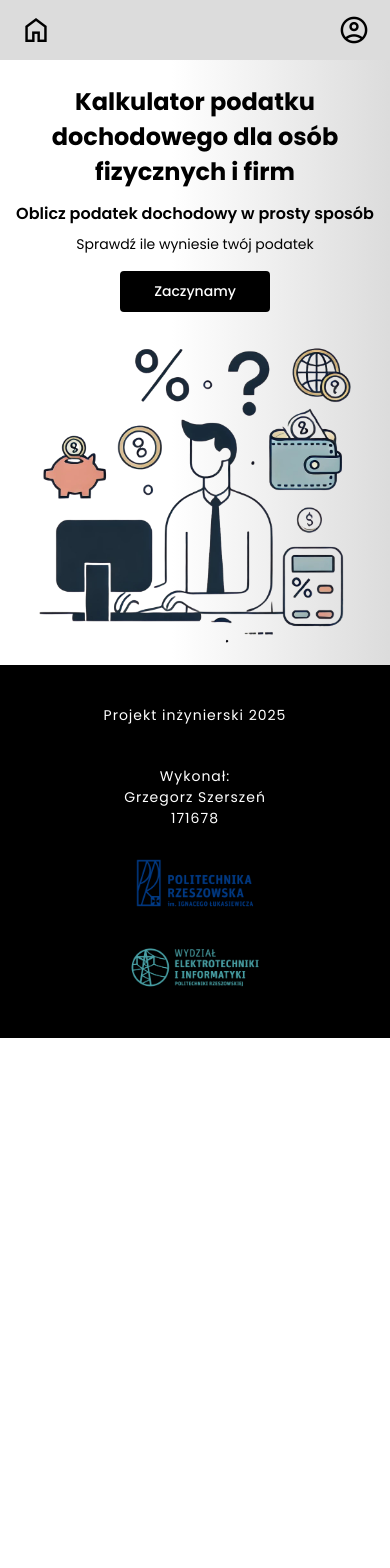
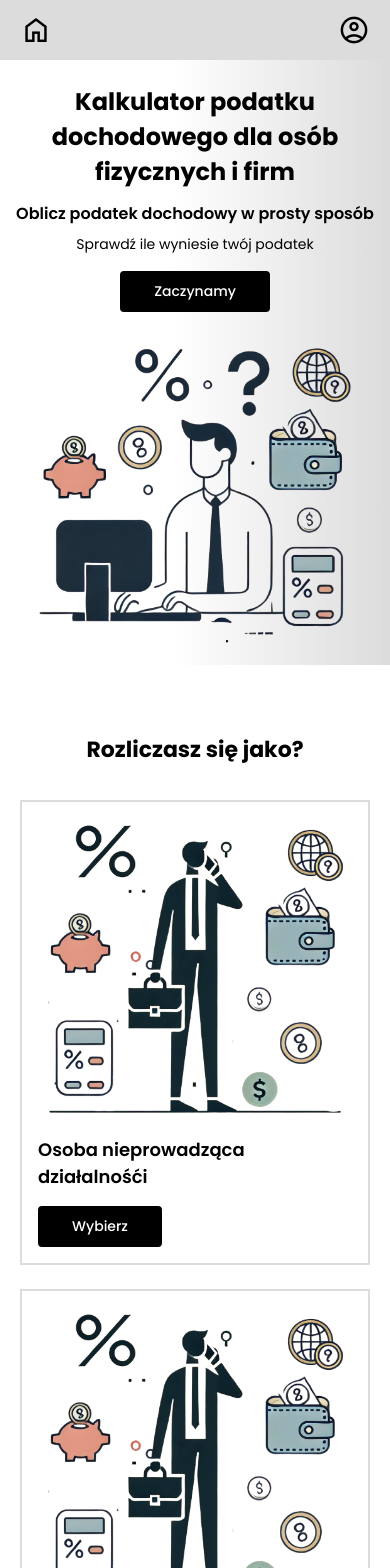
Before and after one commit to NadmorskaAlpaka/kalkulator-podatku-dochodowego, a React (Vite) app in the folder frontend/: page / in a window 390 px wide. Shown: the top 1568 px of the page. Before the commit the page ends 1038 px from the top, so only its background shows below. Built offline with nearby package versions, Linux system fonts and the light colour scheme.

Commit message:
choose tax path section layout, card component

```diff
--- /dev/null
+++ b/frontend/src/components/Card.jsx
@@ -0,0 +1,24 @@
+import React from "react";
+import "../styles/card.css";
+import { Link } from "react-router-dom";
+
+const Card = ({ size, imgUrl, imgAlt, title, path, buttonText }) => {
+    let cardClasses = ""
+    if(size == "big"){
+        cardClasses = "card card--big"
+    } else if(cardClasses == "medium"){
+        cardClasses = "card card--medium"
+    } else {
+        cardClasses = "card card--small"
+    }
+
+    return (
+        <div className={cardClasses}>
+            <img className="card__img" src={imgUrl} alt={imgAlt} />
+            <p className='card__title'>{title}</p>
+            <Link className="cta" to={path}>{buttonText}</Link>
+        </div>
+    )
+}
+
+export default Card;
--- /dev/null
+++ b/frontend/src/components/ChooseTaxPath.jsx
@@ -0,0 +1,32 @@
+import React from 'react';
+import "../styles/chooseTaxPath.css"
+import BussinesManImg from "../assets/bussines_man.png";
+import Card from './Card';
+
+const ChooseTaxPath = () => {
+    return (
+        <section id="choose-tax-path">
+            <div className='container'>
+                <h3 className='header'>Rozliczasz się jako?</h3>
+                <div className='choose-tax-path__box'>
+                    <Card imgUrl={BussinesManImg}
+                          size="big"
+                          imgAlt="Osoba nieprowadząca działalnośći"
+                          title="Osoba nieprowadząca działalnośći"
+                          path="/bez-dzialalnosci"
+                          buttonText="Wybierz"
+                    />
+                    <Card imgUrl={BussinesManImg}
+                          size="big"
+                          imgAlt="Osoba prowadząca działalność"
+                          title="Osoba prowadząca działalność"
+                          path="/dzialalnosc"
+                          buttonText="Wybierz"
+                    />
+                </div>
+            </div>
+        </section>
+    )
+}
+
+export default ChooseTaxPath;
--- a/frontend/src/pages/Home.jsx
+++ b/frontend/src/pages/Home.jsx
@@ -1,10 +1,12 @@
 import React from 'react';
 import LandingPage from '../components/LandingPage';
+import ChooseTaxPath from '../components/ChooseTaxPath';
 
 const Home = () => {
     return (
         <>
             <LandingPage />
+            <ChooseTaxPath />
         </>
     )
 }
--- a/frontend/src/styles/app.css
+++ b/frontend/src/styles/app.css
@@ -28,9 +28,15 @@ img{
 
 .container{
     margin: 0 auto;
-    max-width: 1320px;
+    max-width: 1064px;
     width: 100%;
     padding: 0 20px;
+}
+
+.header{
+    font-size: 28px;
+    color: var(--black);
+    text-align: center;
 }
 
 .text{
@@ -106,6 +112,12 @@ img{
         font-size: 14px;
     }
 
+    .header{
+        font-size: 22px;
+        color: var(--black);
+        text-align: center;
+    }
+
     .cta{
         font-size: 14px;
     }
--- /dev/null
+++ b/frontend/src/styles/card.css
@@ -0,0 +1,67 @@
+.card{
+    display: flex;
+    flex-direction: column;
+    align-items: flex-start;
+    justify-content: space-between;
+    padding: 24px;
+    border: 2px solid var(--light-gray);
+    transition: all 300ms ease;
+}
+
+.card:hover{
+    border: 2px solid var(--light-gray2);
+}
+
+.card--big{
+    width: 40%;
+}
+
+.card--medium{
+    width: 30%;
+    padding: 20px;
+}
+
+.card--small{
+    width: 23%;
+    padding: 16px;
+}
+
+.card__title{
+    margin-top: 4px;
+    font-weight: 600;
+    font-size: 24px;
+}
+
+.card--big .card__title{
+    font-size: 24px;
+}
+
+.card .cta{
+    margin-top: 16px;
+}
+
+@media screen and (max-width: 768px) {
+    .card--big{
+        width: 47%;
+        padding: 16px;
+    }
+
+    .card--big .card__title{
+        font-size: 20px;
+    }
+}
+
+@media screen and (max-width: 500px) {
+    .card:not(:last-child){
+        margin-bottom: 24px;
+    }
+
+    .card--big{
+        width: 100%;
+        padding: 16px;
+    }
+
+    .card--big .card__title{
+        font-size: 18px;
+    }
+}
--- /dev/null
+++ b/frontend/src/styles/chooseTaxPath.css
@@ -0,0 +1,19 @@
+#choose-tax-path{
+    padding: 68px 0;
+}
+
+.choose-tax-path__box{
+    display: flex;
+    flex-direction: row;
+    justify-content: center;
+    gap: 5%;
+    margin: 34px auto 34px auto;
+}
+
+@media screen and (max-width: 500px) {
+    .choose-tax-path__box{
+        display: flex;
+        flex-direction: column;
+        margin: 34px auto 34px auto;
+    }
+}
```
Also changed, not shown: frontend/src/assets/bussines_man.png (added).
